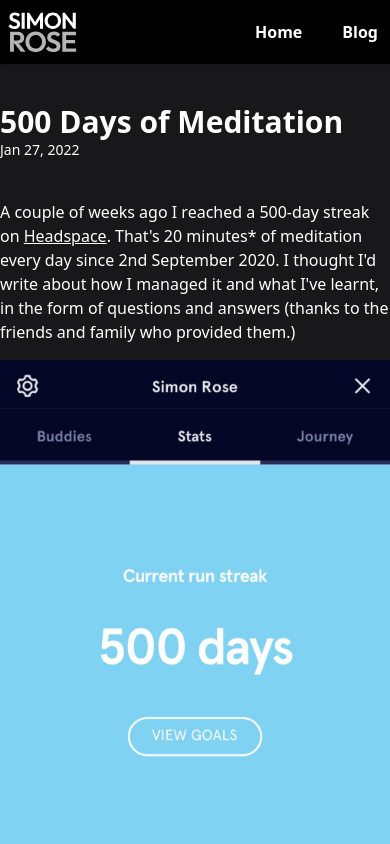
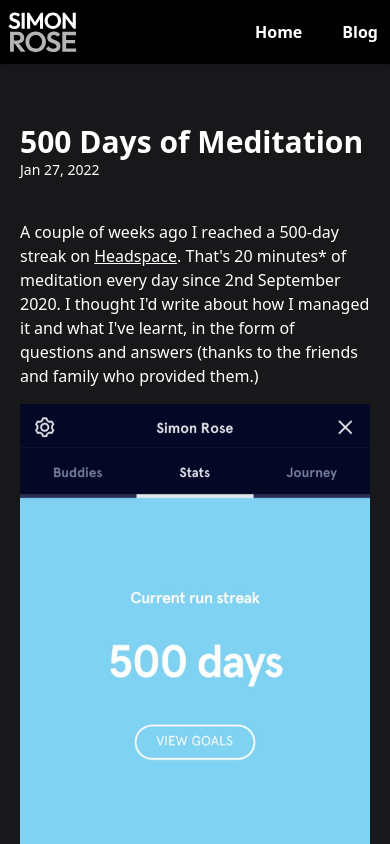
Before and after one commit to simonrose121/simon-rose.co.uk, a Next.js app: page /blog/500-days-of-headspace in a window 390 px wide. Shown: the top 844 px of the page. Built offline with nearby package versions, Linux system fonts and the light colour scheme.

Commit message:
fix: eslint errors

```diff
--- a/components/BlogPost/BlogPost.tsx
+++ b/components/BlogPost/BlogPost.tsx
@@ -27,7 +27,7 @@ export const BlogPost: React.FC<{
 				<link rel="icon" href="/favicon.svg" />
 			</Head>
 			<Nav />
-			<div className="container mx-auto mt-10 text-md ">
+			<div className="container mx-auto mt-10 text-md p-5 md:p-0">
 				<h1 className="text-3xl font-semibold">{meta.title}</h1>
 				<h6 className="text-sm">{dayjs(meta.date).format('MMM D, YYYY')}</h6>
 				<div className="mt-10 flex flex-col gap-4">
--- a/components/Experience/Position.tsx
+++ b/components/Experience/Position.tsx
@@ -1,10 +1,10 @@
-import Link from 'next/link';
 import * as React from 'react';
 import ReactMarkdown from 'react-markdown';
 
 import { PositionType } from 'Content';
 
 const List = ({ ...props }) => <ul className="list-disc ml-7" {...props} />;
+// eslint-disable-next-line jsx-a11y/anchor-has-content
 const Anchor = ({ ...props }) => <a href={props.href} className="underline inline" {...props} />;
 
 type Props = {
--- a/pages/blog.tsx
+++ b/pages/blog.tsx
@@ -14,7 +14,7 @@ const Blog: NextPage = () => (
 			<link rel="icon" href="/favicon.svg" />
 		</Head>
 
-		<main className="container mx-auto">
+		<main className="container mx-auto p-5 md:p-0">
 			<h1 className="text-3xl mb-6 font-semibold mt-12">Posts</h1>
 			<div className="flex flex-col gap-8">
 				{posts.map(post => (
```
